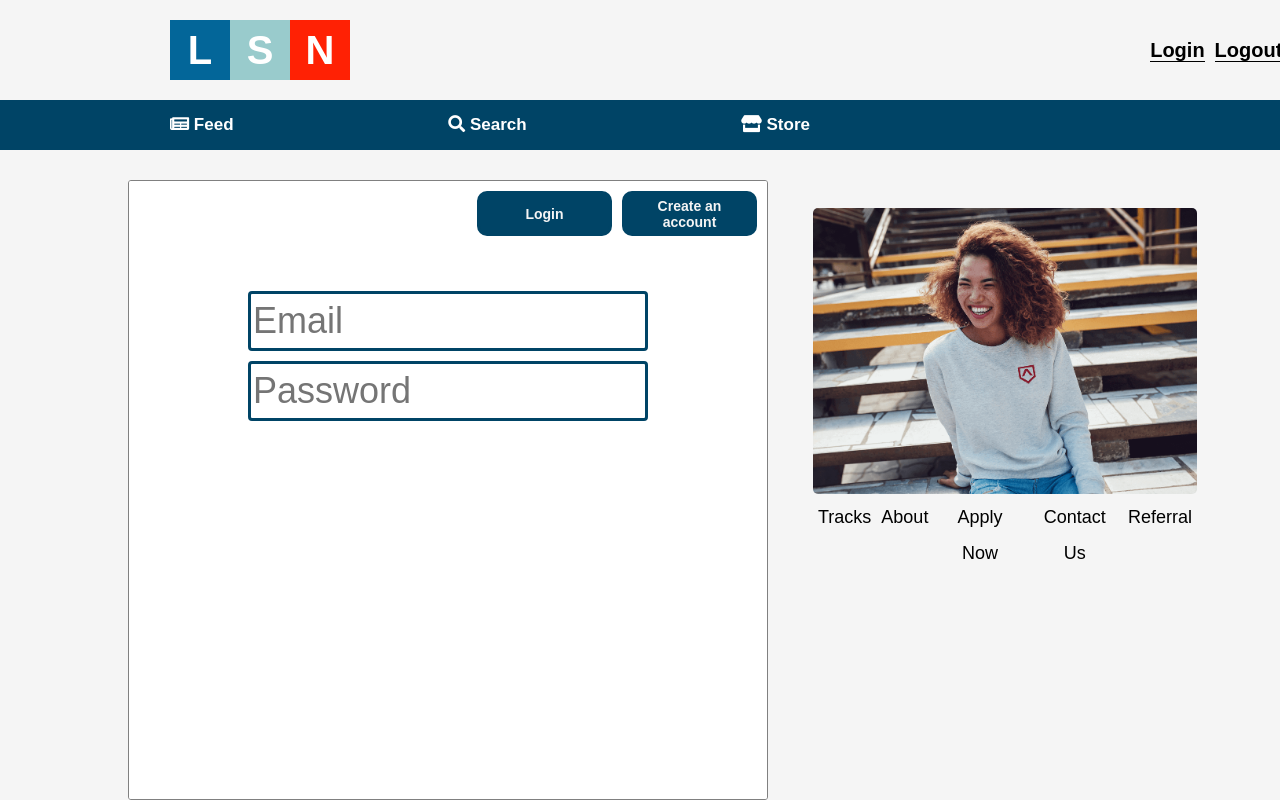
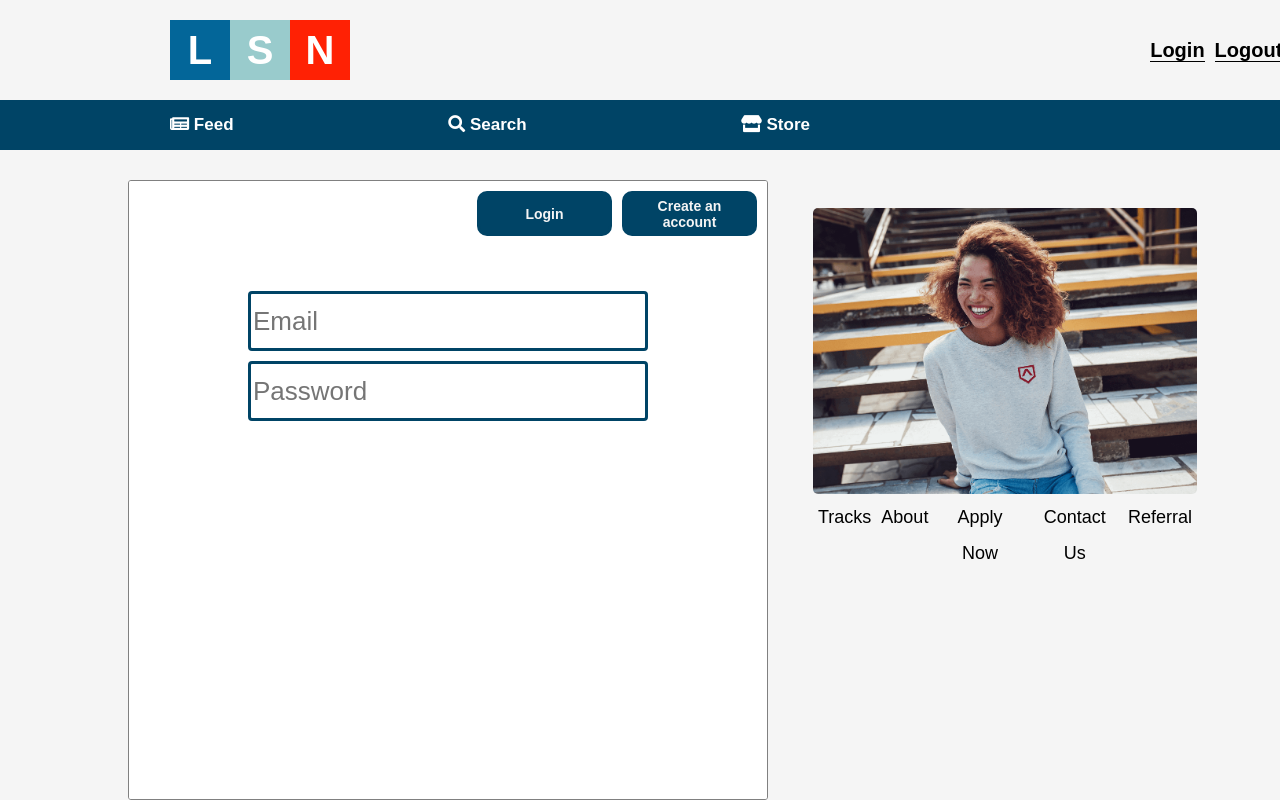
Before and after one commit to MichaelCheco/news-feed, a React (Create React App) app in the folder client/: page /login in a window 1280 px wide. Built offline with nearby package versions, Linux system fonts and the light colour scheme; a web font is replaced by a local one; what apollo-link-ws would draw is missing.

Commit message:
decreased font-size of input fields

```diff
--- a/client/src/components/Login.js
+++ b/client/src/components/Login.js
@@ -18,7 +18,7 @@ const EmailInput = styled.input`
   height: 60px;
   border: 3px solid ${props => props.theme.darkBlue};
   border-radius: 4px;
-  font-size: 36px;
+  font-size: 26px;
   margin-bottom: 10px;
   :focus {
     outline: 0;
@@ -29,7 +29,7 @@ const PasswordInput = styled.input`
   height: 60px;
   border-radius: 4px;
   border: 3px solid ${props => props.theme.darkBlue};
-  font-size: 36px;
+  font-size: 26px;
   margin-bottom: 10px;
   :focus {
     outline: 0;
@@ -40,7 +40,7 @@ const NameInput = styled.input`
   height: 60px;
   border-radius: 4px;
   border: 3px solid ${props => props.theme.darkBlue};
-  font-size: 36px;
+  font-size: 26px;
   margin-bottom: 10px;
   :focus {
     outline: 0;
```
